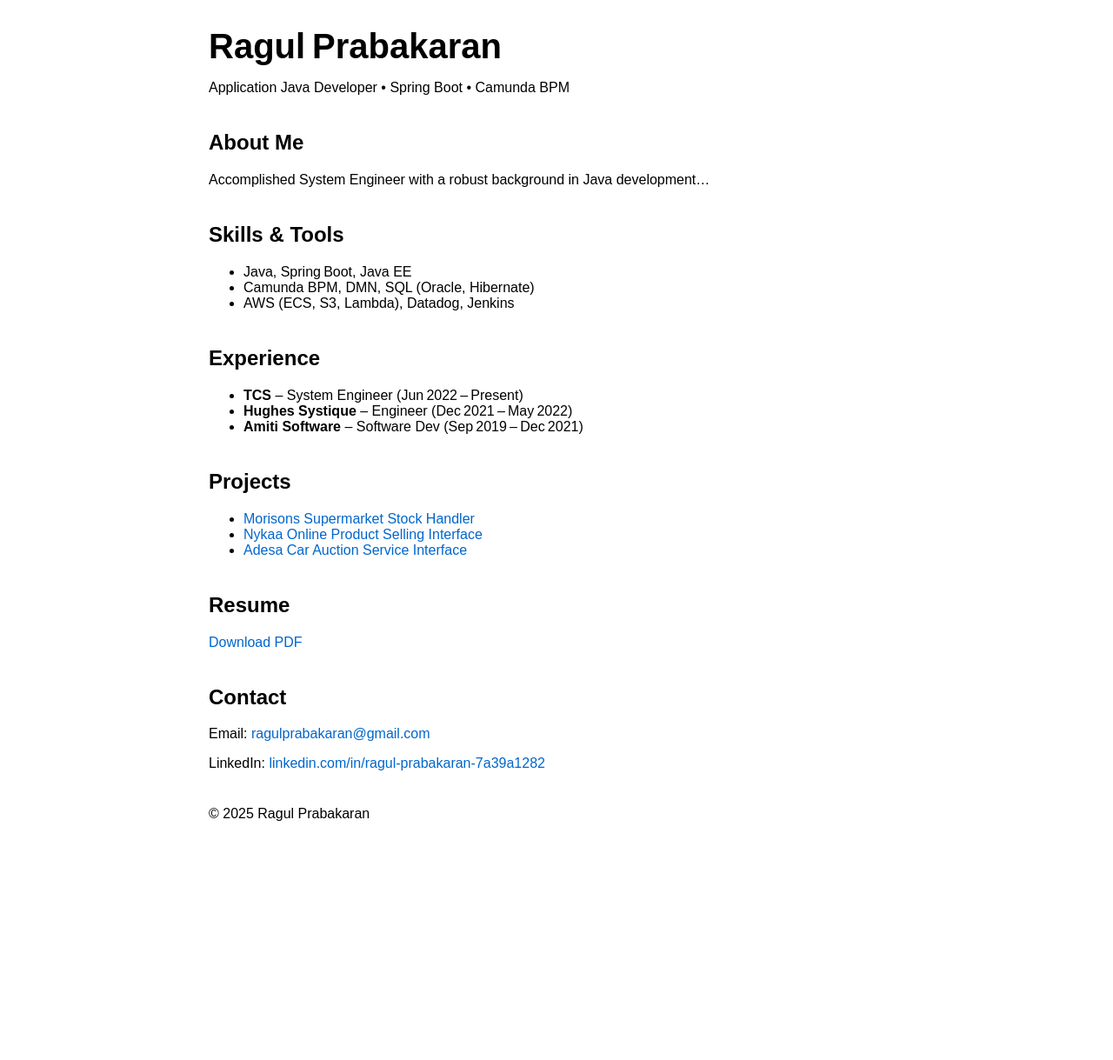
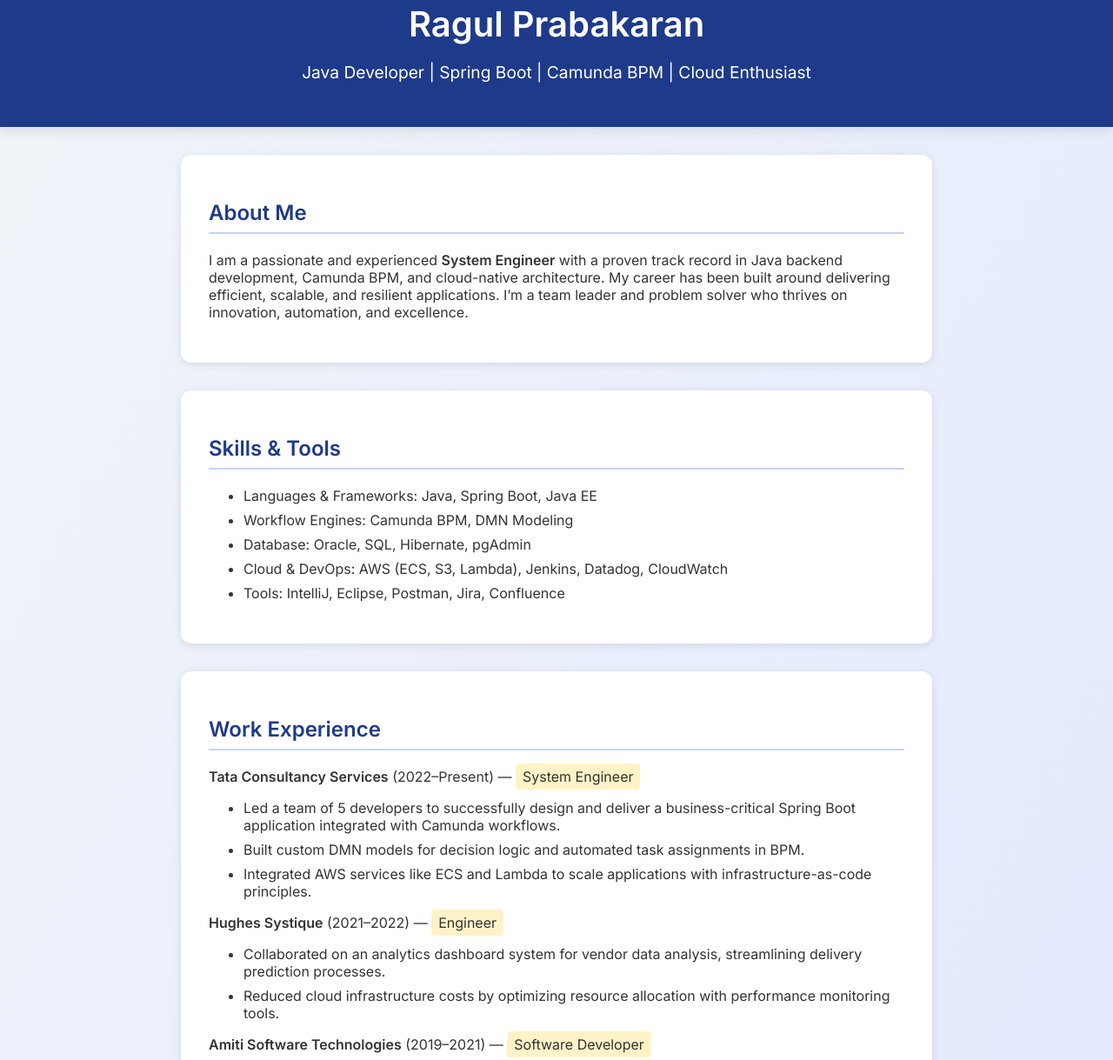
Before and after one commit to ragulprabakaran/ragul-portfolio, a plain HTML site: page index.html in a window 1280 px wide. Shown: the part 29-1248 px from the top of the page at 87% size. Before the commit the page ends 1010 px from the top, so only its background shows below. Drawn offline with Linux system fonts and the light colour scheme.

Commit message:
Update index.html

```diff
--- a/index.html
+++ b/index.html
@@ -1,54 +1,133 @@
 <!DOCTYPE html>
 <html lang="en">
 <head>
-  <meta charset="UTF-8">
+  <meta charset="UTF-8" />
+  <meta name="viewport" content="width=device-width, initial-scale=1.0" />
   <title>Ragul Prabakaran | Java Developer</title>
-  <link rel="stylesheet" href="style.css">
+  <link href="https://fonts.googleapis.com/css2?family=Inter:wght@400;600&display=swap" rel="stylesheet" />
+  <style>
+    body {
+      font-family: 'Inter', sans-serif;
+      background: linear-gradient(to bottom right, #f0f4f8, #e0e7ff);
+      margin: 0;
+      color: #333;
+    }
+    header {
+      background-color: #1e3a8a;
+      color: white;
+      padding: 2rem;
+      text-align: center;
+      box-shadow: 0 4px 12px rgba(0,0,0,0.1);
+    }
+    header h1 {
+      font-size: 2.5rem;
+      margin: 0;
+    }
+    header p {
+      font-size: 1.2rem;
+    }
+    section {
+      max-width: 800px;
+      margin: 2rem auto;
+      background: white;
+      border-radius: 12px;
+      padding: 2rem;
+      box-shadow: 0 2px 10px rgba(0,0,0,0.1);
+    }
+    h2 {
+      color: #1e3a8a;
+      border-bottom: 2px solid #c7d2fe;
+      padding-bottom: 0.5rem;
+    }
+    ul li {
+      margin: 0.5rem 0;
+    }
+    a {
+      color: #2563eb;
+      text-decoration: none;
+    }
+    a:hover {
+      text-decoration: underline;
+    }
+    footer {
+      text-align: center;
+      padding: 1rem;
+      background-color: #e0e7ff;
+      font-size: 0.9rem;
+    }
+    .highlight {
+      background-color: #fef3c7;
+      padding: 0.3rem 0.5rem;
+      border-radius: 4px;
+    }
+  </style>
 </head>
 <body>
   <header>
-    <h1>Ragul Prabakaran</h1>
-    <p>Application Java Developer • Spring Boot • Camunda BPM</p>
+    <h1>Ragul Prabakaran</h1>
+    <p>Java Developer | Spring Boot | Camunda BPM | Cloud Enthusiast</p>
   </header>
-  <section id="about">
+
+  <section>
     <h2>About Me</h2>
-    <p>Accomplished System Engineer with a robust background in Java development…</p>
+    <p>I am a passionate and experienced <strong>System Engineer</strong> with a proven track record in Java backend development, Camunda BPM, and cloud-native architecture. My career has been built around delivering efficient, scalable, and resilient applications. I’m a team leader and problem solver who thrives on innovation, automation, and excellence.</p>
   </section>
-  <section id="skills">
+
+  <section>
     <h2>Skills & Tools</h2>
     <ul>
-      <li>Java, Spring Boot, Java EE</li>
-      <li>Camunda BPM, DMN, SQL (Oracle, Hibernate)</li>
-      <li>AWS (ECS, S3, Lambda), Datadog, Jenkins</li>
+      <li>Languages & Frameworks: Java, Spring Boot, Java EE</li>
+      <li>Workflow Engines: Camunda BPM, DMN Modeling</li>
+      <li>Database: Oracle, SQL, Hibernate, pgAdmin</li>
+      <li>Cloud & DevOps: AWS (ECS, S3, Lambda), Jenkins, Datadog, CloudWatch</li>
+      <li>Tools: IntelliJ, Eclipse, Postman, Jira, Confluence</li>
     </ul>
   </section>
-  <section id="experience">
-    <h2>Experience</h2>
+
+  <section>
+    <h2>Work Experience</h2>
+    <p><strong>Tata Consultancy Services</strong> (2022–Present) — <span class="highlight">System Engineer</span></p>
     <ul>
-      <li><strong>TCS</strong> – System Engineer (Jun 2022 – Present)</li>
-      <li><strong>Hughes Systique</strong> – Engineer (Dec 2021 – May 2022)</li>
-      <li><strong>Amiti Software</strong> – Software Dev (Sep 2019 – Dec 2021)</li>
+      <li>Led a team of 5 developers to successfully design and deliver a business-critical Spring Boot application integrated with Camunda workflows.</li>
+      <li>Built custom DMN models for decision logic and automated task assignments in BPM.</li>
+      <li>Integrated AWS services like ECS and Lambda to scale applications with infrastructure-as-code principles.</li>
+    </ul>
+
+    <p><strong>Hughes Systique</strong> (2021–2022) — <span class="highlight">Engineer</span></p>
+    <ul>
+      <li>Collaborated on an analytics dashboard system for vendor data analysis, streamlining delivery prediction processes.</li>
+      <li>Reduced cloud infrastructure costs by optimizing resource allocation with performance monitoring tools.</li>
+    </ul>
+
+    <p><strong>Amiti Software Technologies</strong> (2019–2021) — <span class="highlight">Software Developer</span></p>
+    <ul>
+      <li>Owned end-to-end feature delivery in a Java EE environment, covering everything from database schema to API integration.</li>
+      <li>Mentored junior developers through code reviews and project walkthroughs.</li>
     </ul>
   </section>
-  <section id="projects">
+
+  <section>
     <h2>Projects</h2>
     <ul>
-      <li><a href="#">Morisons Supermarket Stock Handler</a></li>
-      <li><a href="#">Nykaa Online Product Selling Interface</a></li>
-      <li><a href="#">Adesa Car Auction Service Interface</a></li>
+      <li><strong>Morisons Supermarket Stock Handler</strong>: Developed a robust Spring Boot service for live inventory tracking and alerts, integrated with Camunda workflows for restock triggers.</li>
+      <li><strong>Nykaa Online Product Platform</strong>: Built scalable microservices for catalog browsing and checkout pipeline, implemented monitoring with Datadog.</li>
+      <li><strong>Adesa Car Auction Interface</strong>: Designed and deployed backend logic for real-time car bidding and user notifications using AWS and Java.</li>
     </ul>
   </section>
-  <section id="resume">
+
+  <section>
     <h2>Resume</h2>
-    <p><a href="RagulResume-2025.pdf" download>Download PDF</a></p>
+    <p><a href="RagulResume-2025.pdf" download>Download Resume (PDF)</a></p>
   </section>
-  <section id="contact">
+
+  <section>
     <h2>Contact</h2>
     <p>Email: <a href="mailto:ragulprabakaran@gmail.com">ragulprabakaran@gmail.com</a></p>
     <p>LinkedIn: <a href="https://www.linkedin.com/in/ragul-prabakaran-7a39a1282" target="_blank">linkedin.com/in/ragul-prabakaran-7a39a1282</a></p>
   </section>
+
   <footer>
-    <p>&copy; 2025 Ragul Prabakaran</p>
+    <p>&copy; 2025 Ragul Prabakaran. All rights reserved.</p>
   </footer>
 </body>
 </html>
```
